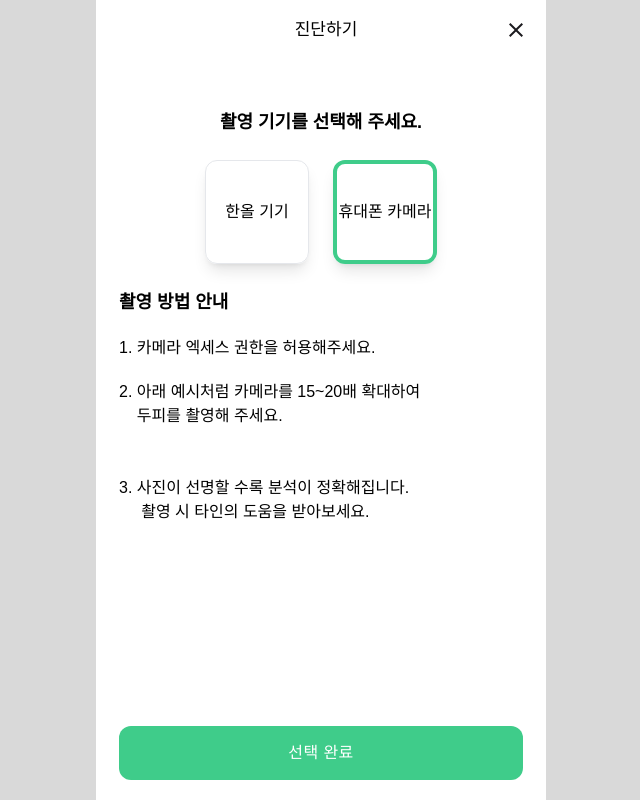
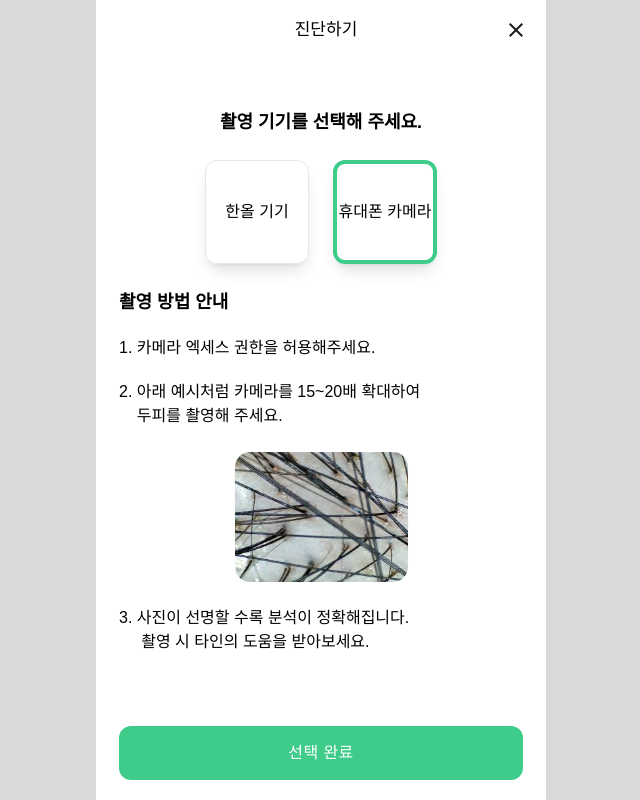
Before and after one commit to junwson9/Hanol, a React (Create React App) app in the folder FE/hanol/: page /select-device in a window 1280 px wide. Both pictures are taken after a click on the button "휴대폰 카메라". Shown: the whole page, without its empty margins (319-959 px from the left). Built offline with nearby package versions, Linux system fonts and the light colour scheme; a web font is replaced by a local one; what chartjs-plugin-zoom would draw is missing.

Commit message:
FIX<Client>: fix image size
Former-commit-id: 9dcb1b01a642093c087ee723154fb90804f03484

```diff
--- a/FE/hanol/src/pages/diagnose/selectDevice.tsx
+++ b/FE/hanol/src/pages/diagnose/selectDevice.tsx
@@ -2,7 +2,7 @@ import { useState } from 'react';
 import StartButton from 'components/button/Button';
 import { useNavigate } from 'react-router';
 import TopBarDepth2 from 'components/common/TapBarDepth2';
-// import { ReactComponent as Ex } from 'assets/images/scalpExample.svg';
+import { ReactComponent as Ex } from 'assets/images/scalpExample.svg';
 
 function SelectDevice() {
   const [selectedButton, setSelectedButton] = useState<number>(0);
@@ -54,7 +54,9 @@ function SelectDevice() {
             <br />
             &nbsp;&nbsp;&nbsp;&nbsp;두피를 촬영해 주세요.
           </p>
-          <div className="mt-6 flex justify-center">{/* <Ex /> */}</div>
+          <div className="mt-6 flex justify-center">
+            <Ex />
+          </div>
           <p className="text-left mt-6">
             3. 사진이 선명할 수록 분석이 정확해집니다.
             <br />
```
Also changed, not shown: FE/hanol/src/assets/images/scalpExample.svg (added).
